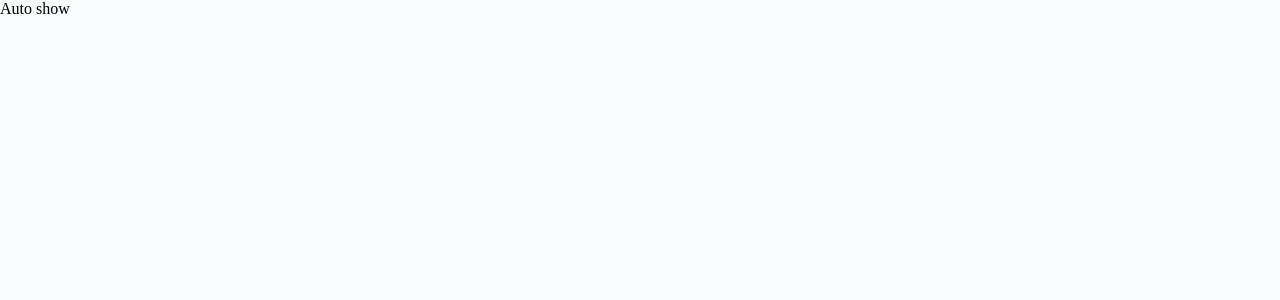
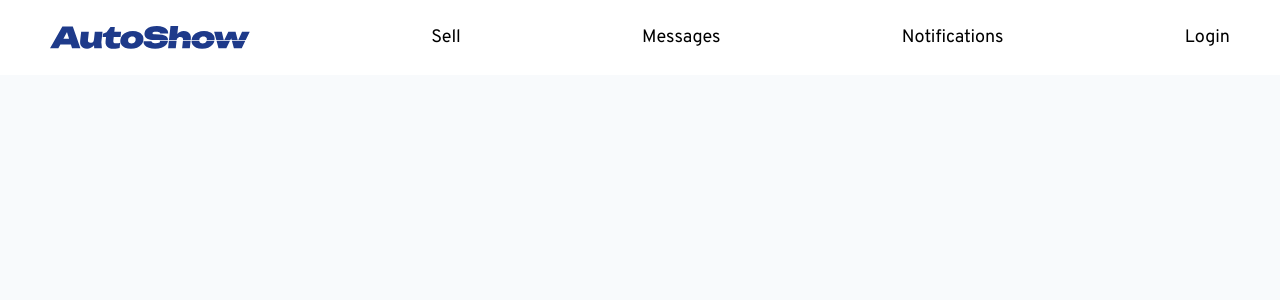
Before and after one commit to Mattiasgj/AutoShow, a React (Vite) app in the folder frontend/: page / in a window 1280 px wide. Shown: the top 300 px of the page. Built offline with nearby package versions, Linux system fonts and the light colour scheme.

Commit message:
added logo and navbar layout

```diff
--- /dev/null
+++ b/frontend/src/components/root/Navbar.module.css
@@ -0,0 +1,24 @@
+.navbar {
+	background-color: var(--color-bg-surface);
+	grid-area: navbar;
+	display: flex;
+	align-items: center;
+	justify-content: space-between;
+	padding: 0 30px;
+}
+
+.logo {
+	width: 200px;
+}
+
+.navbar a {
+	color: var(--text-color-main);
+	text-decoration: none;
+	font-size: 18px;
+	font-family: var(--font-family-base);
+	transition: color 0.3s ease;
+	margin: 0 20px;
+	display: inline-flex;
+	align-items: center;
+	gap: 8px;
+}
--- /dev/null
+++ b/frontend/src/components/root/Navbar.tsx
@@ -0,0 +1,71 @@
+import styles from "./Navbar.module.css";
+import { NavLink } from "react-router-dom";
+
+import AutoShowLogo from "../../assets/logo/AutoShow.svg";
+
+function Navbar() {
+	return (
+		<nav className={styles.navbar}>
+			<NavLink
+				to="/"
+				className={({ isActive }) =>
+					isActive
+						? `${styles.autoshow} ${styles.active}`
+						: styles.name
+				}
+			>
+				<img
+					src={AutoShowLogo}
+					alt="AutoShow"
+					className={styles.logo}
+				/>
+			</NavLink>
+
+			<NavLink
+				to="/sell"
+				className={({ isActive }) =>
+					isActive
+						? `${styles.autoshow} ${styles.active}`
+						: styles.name
+				}
+			>
+				Sell
+			</NavLink>
+
+			<NavLink
+				to="/messages"
+				className={({ isActive }) =>
+					isActive
+						? `${styles.autoshow} ${styles.active}`
+						: styles.name
+				}
+			>
+				Messages
+			</NavLink>
+
+			<NavLink
+				to="/notifications"
+				className={({ isActive }) =>
+					isActive
+						? `${styles.autoshow} ${styles.active}`
+						: styles.name
+				}
+			>
+				Notifications
+			</NavLink>
+
+			<NavLink
+				to="/login"
+				className={({ isActive }) =>
+					isActive
+						? `${styles.autoshow} ${styles.active}`
+						: styles.name
+				}
+			>
+				Login
+			</NavLink>
+		</nav>
+	);
+}
+
+export default Navbar;
--- a/frontend/src/layouts/home/home.css
+++ b/frontend/src/layouts/home/home.css
@@ -3,7 +3,8 @@
     display: grid;
     grid-template-areas:
     "navbar navbar"
-    "intro-text intro-text"
+    "cartype cartype"
+	"carfilter cars"
 	"footer footer";
     grid-template-rows: 75px 1fr;
 	min-height: 100vh;
--- a/frontend/src/layouts/index.css
+++ b/frontend/src/layouts/index.css
@@ -52,6 +52,6 @@ html, body {
 }
 
 .page-container {
-	max-width: 1500px;
+
 	margin: 0 auto;
 }
--- a/frontend/src/pages/Home.tsx
+++ b/frontend/src/pages/Home.tsx
@@ -1,9 +1,11 @@
 import "../layouts/home/home.css";
+
+import Navbar from "../components/root/Navbar";
 
 export function Home() {
 	return (
 		<div className="home-grid">
-			<div>Auto show</div>
+			<Navbar></Navbar>
 		</div>
 	);
 }
```
Also changed, not shown: frontend/src/assets/logo/AutoShow.svg (added).
